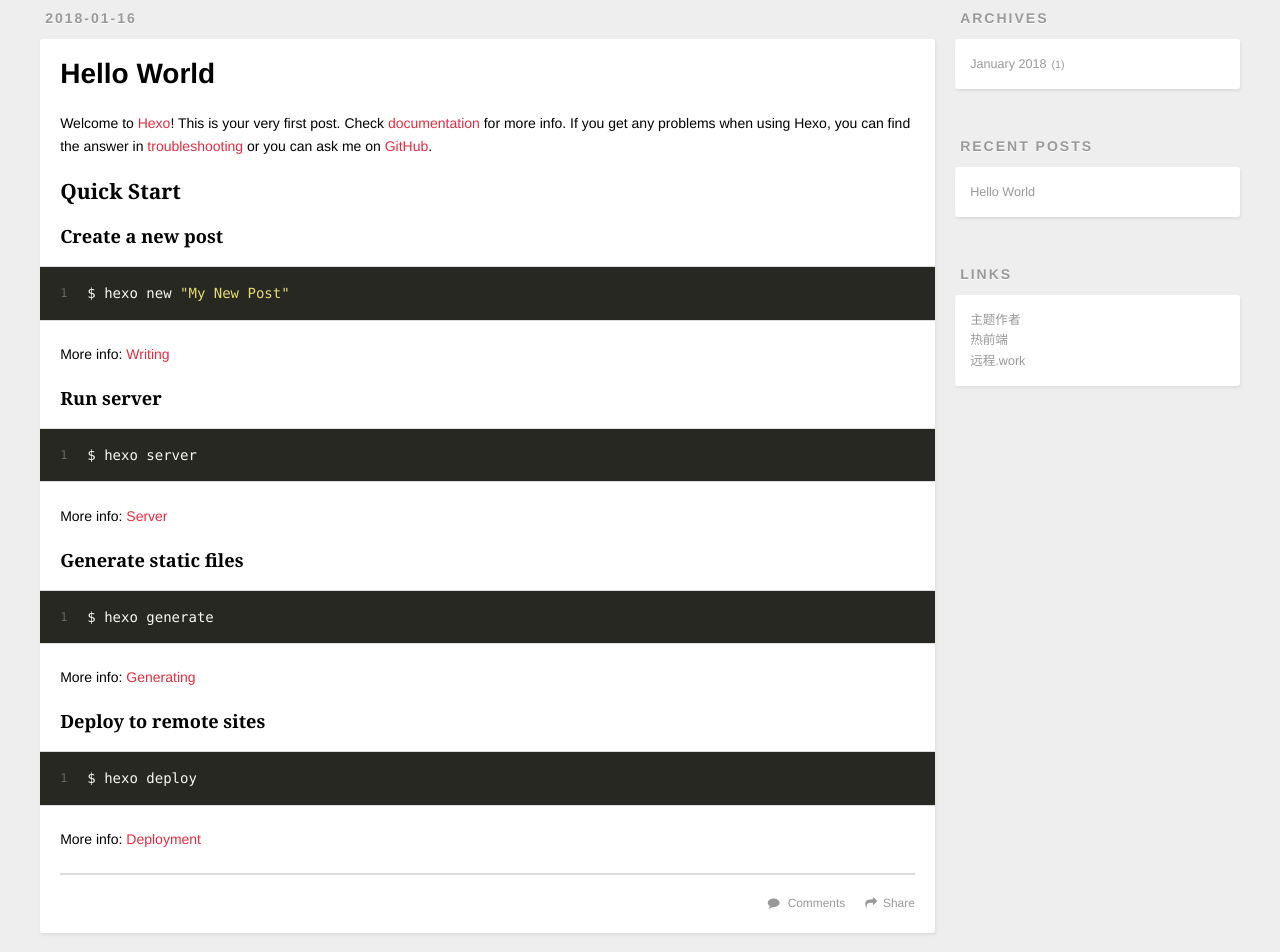
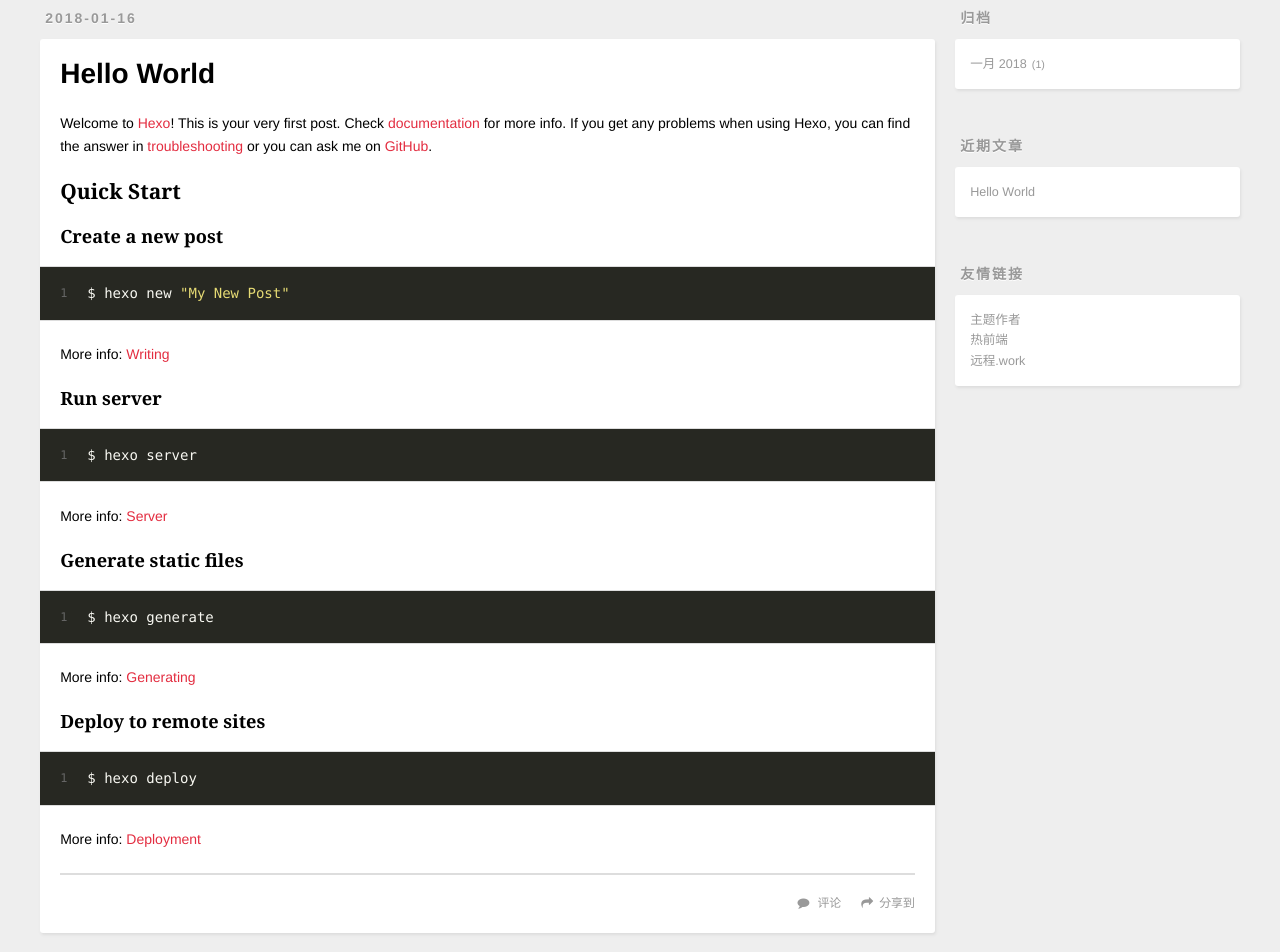
Before and after one commit to anxinputeng/anxinputeng.github.io, a plain HTML site: page 2018/01/16/hello-world/index.html in a window 1280 px wide. Shown: the part 340-1292 px from the top of the page. Drawn offline with nearby package versions, Linux system fonts and the light colour scheme; a script that the page names is missing.

Commit message:
Site updated: 2018-01-17 09:32:11

```diff
--- a/2018/01/16/hello-world/index.html
+++ b/2018/01/16/hello-world/index.html
@@ -12,6 +12,7 @@
 <meta property="og:url" content="http://yoursite.com/2018/01/16/hello-world/index.html">
 <meta property="og:site_name" content="Hexo">
 <meta property="og:description" content="Welcome to Hexo! This is your very first post. Check documentation for more info. If you get any problems when using Hexo, you can find the answer in troubleshooting or you can ask me on GitHub. Quick">
+<meta property="og:locale" content="zh-CN">
 <meta property="og:updated_time" content="2018-01-16T11:41:40.270Z">
 <meta name="twitter:card" content="summary">
 <meta name="twitter:title" content="Hello World">
@@ -103,11 +104,11 @@
     </div>
     <footer class="article-footer">
 
-        <a data-url="http://yoursite.com/2018/01/16/hello-world/" data-id="cjcidzabb0000fxs6l1qrv2yg" class="article-share-link" data-share="baidu" data-title="Hello World">Share</a>
+        <a data-url="http://yoursite.com/2018/01/16/hello-world/" data-id="cjcie6rr20000pvs6w4wuye2f" class="article-share-link" data-share="baidu" data-title="Hello World">分享到</a>
 
 
 
-        <a href="http://yoursite.com/2018/01/16/hello-world/#ds-thread" class="article-comment-link">Comments</a>
+        <a href="http://yoursite.com/2018/01/16/hello-world/#ds-thread" class="article-comment-link">评论</a>
 
 
 
@@ -134,16 +135,16 @@
 
 
   <div class="widget-wrap">
-    <h3 class="widget-title">Archives</h3>
+    <h3 class="widget-title">归档</h3>
     <div class="widget">
-      <ul class="archive-list"><li class="archive-list-item"><a class="archive-list-link" href="/archives/2018/01/">January 2018</a><span class="archive-list-count">1</span></li></ul>
+      <ul class="archive-list"><li class="archive-list-item"><a class="archive-list-link" href="/archives/2018/01/">一月 2018</a><span class="archive-list-count">1</span></li></ul>
     </div>
   </div>
 
 
 
   <div class="widget-wrap">
-    <h3 class="widget-title">Recent Posts</h3>
+    <h3 class="widget-title">近期文章</h3>
     <div class="widget">
       <ul>
 
@@ -158,7 +159,7 @@
 
 
   <div class="widget-wrap">
-    <h3 class="widget-title">Links</h3>
+    <h3 class="widget-title">友情链接</h3>
     <div class="widget">
       <ul>
 
@@ -203,7 +204,7 @@
 </nav>
   <!-- totop start -->
 <div id="totop">
-<a title="totop"><img src="/img/scrollup.png"/></a>
+<a title="返回顶部"><img src="/img/scrollup.png"/></a>
 </div>
 
 <!-- totop end -->
```
Also changed, not shown: archives/2018/01/index.html (+7 -6 lines), archives/2018/index.html (+7 -6 lines), archives/index.html (+7 -6 lines), index.html (+8 -7 lines).
